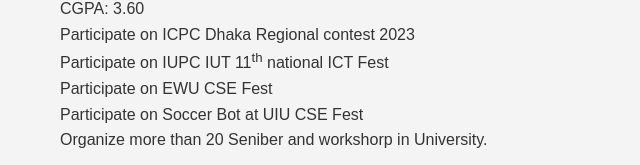
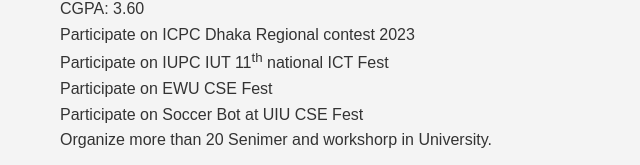
Before and after one commit to jahid023/Basic-Project, a plain HTML site: page Basic HTML Website/index.html in a window 1280 px wide. Shown: the part 1018-1183 px from the top of the page, 0-640 px from the left. Drawn offline with Linux system fonts and the light colour scheme.

Commit message:
Update index.html

```diff
--- a/Basic HTML Website/index.html
+++ b/Basic HTML Website/index.html
@@ -67,7 +67,7 @@
             <p>Participate on IUPC IUT 11<sup>th</sup> national ICT Fest</p>
             <p>Participate on EWU CSE Fest</p>
             <p>Participate on Soccer Bot at UIU CSE Fest</p>
-            <p>Organize more than 20 Seniber and workshorp in University.</p>
+            <p>Organize more than 20 Senimer and workshorp in University.</p>
             <h3>Courses I took:</h3>
             <ul>
                 <li>Structured Programming Language</li>
```
